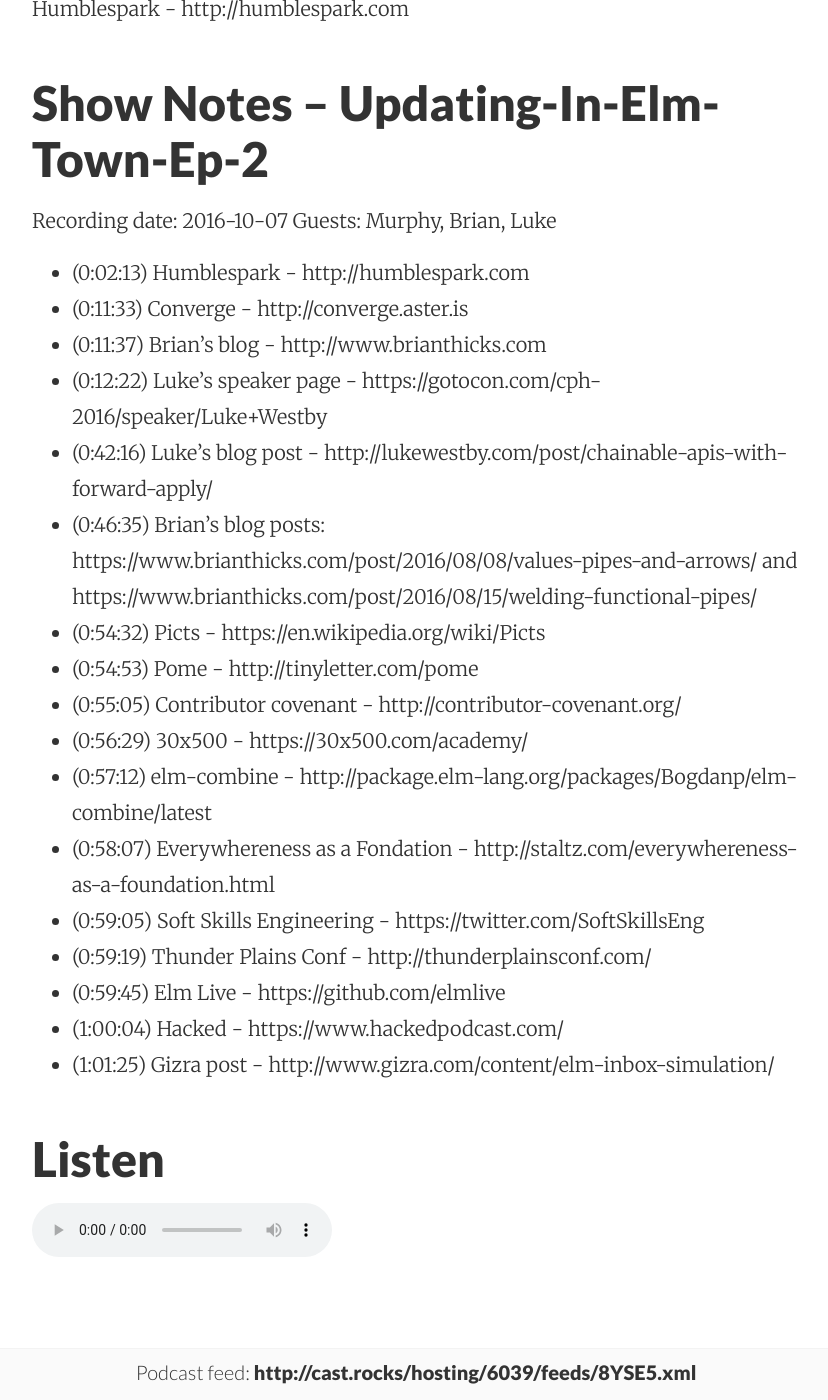
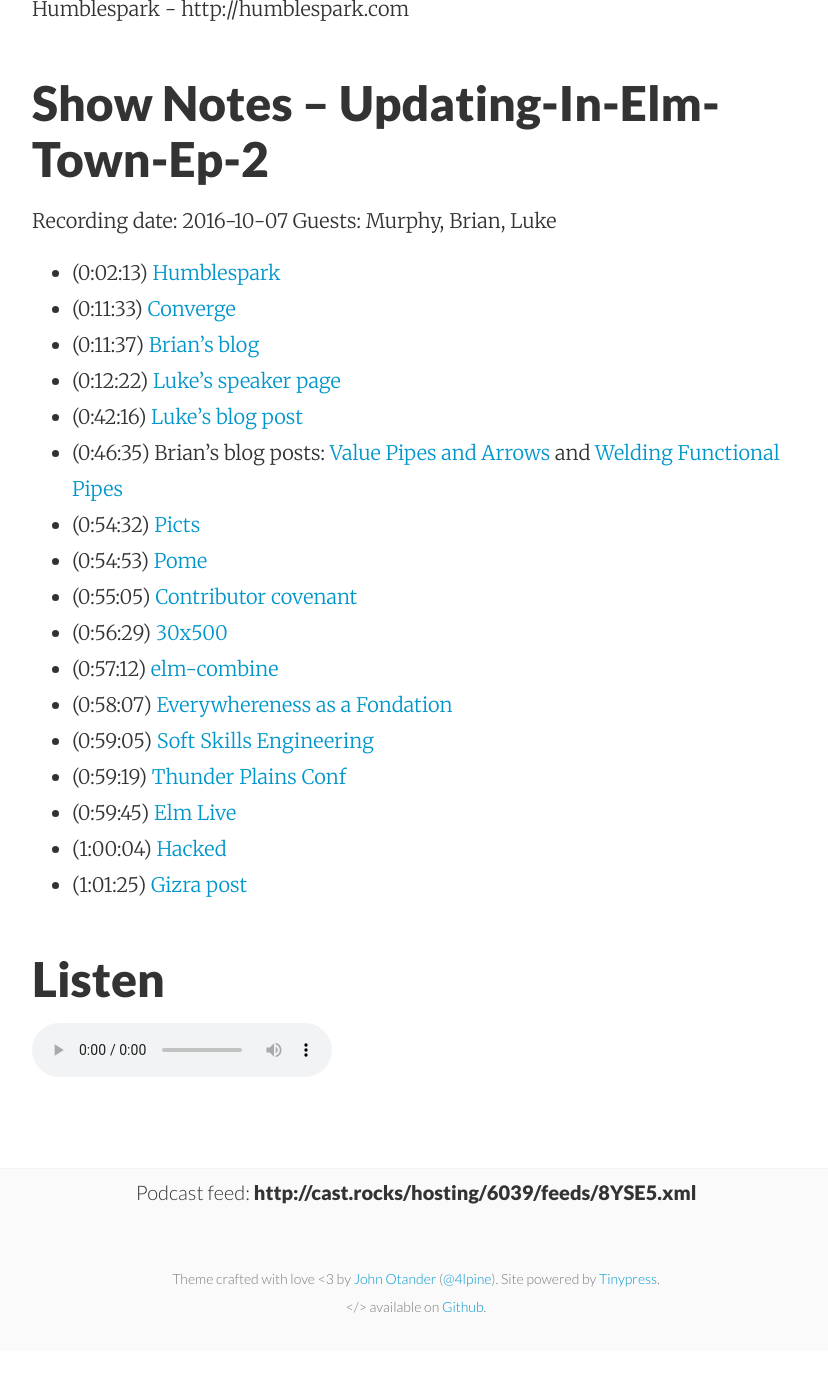
Before and after one commit to elmtown/elmtown.github.io, a Jekyll site: the page built from _posts/2016-10-07-updating-in-elm-town-episode-2.markdown, in a window 1280 px wide and 1400 px high, scrolled down 664 px. Shown: the whole window, without its empty margins (224-1052 px from the left). Built offline with Jekyll 4.4.1, drawn with Linux system fonts in a browser that asks for light colours; after the commit the page ends 2015 px from its top, so only the background shows below that; some of the changed lines change nothing that is shown.

Commit message:
Add links to show notes for episode 2

```diff
--- a/_posts/2016-10-07-updating-in-elm-town-episode-2.markdown
+++ b/_posts/2016-10-07-updating-in-elm-town-episode-2.markdown
@@ -14,23 +14,23 @@
 Recording date: 2016-10-07
 Guests: Murphy, Brian, Luke
 
-- (0:02:13) Humblespark - http://humblespark.com
-- (0:11:33) Converge - http://converge.aster.is
-- (0:11:37) Brian's blog - http://www.brianthicks.com
-- (0:12:22) Luke's speaker page - https://gotocon.com/cph-2016/speaker/Luke+Westby
-- (0:42:16) Luke's blog post - http://lukewestby.com/post/chainable-apis-with-forward-apply/
-- (0:46:35) Brian's blog posts: https://www.brianthicks.com/post/2016/08/08/values-pipes-and-arrows/ and https://www.brianthicks.com/post/2016/08/15/welding-functional-pipes/
-- (0:54:32) Picts - https://en.wikipedia.org/wiki/Picts
-- (0:54:53) Pome - http://tinyletter.com/pome
-- (0:55:05) Contributor covenant - http://contributor-covenant.org/
-- (0:56:29) 30x500 - https://30x500.com/academy/
-- (0:57:12) elm-combine - http://package.elm-lang.org/packages/Bogdanp/elm-combine/latest
-- (0:58:07) Everywhereness as a Fondation - http://staltz.com/everywhereness-as-a-foundation.html
-- (0:59:05) Soft Skills Engineering - https://twitter.com/SoftSkillsEng
-- (0:59:19) Thunder Plains Conf - http://thunderplainsconf.com/
-- (0:59:45) Elm Live - https://github.com/elmlive
-- (1:00:04) Hacked - https://www.hackedpodcast.com/
-- (1:01:25) Gizra post - http://www.gizra.com/content/elm-inbox-simulation/
+- (0:02:13) [Humblespark](http://humblespark.com)
+- (0:11:33) [Converge](http://converge.aster.is)
+- (0:11:37) [Brian's blog](http://www.brianthicks.com)
+- (0:12:22) [Luke's speaker page](https://gotocon.com/cph-2016/speaker/Luke+Westby)
+- (0:42:16) [Luke's blog post](http://lukewestby.com/post/chainable-apis-with-forward-apply/)
+- (0:46:35) Brian's blog posts: [Value Pipes and Arrows](https://www.brianthicks.com/post/2016/08/08/values-pipes-and-arrows/) and [Welding Functional Pipes](https://www.brianthicks.com/post/2016/08/15/welding-functional-pipes/)
+- (0:54:32) [Picts](https://en.wikipedia.org/wiki/Picts)
+- (0:54:53) [Pome](http://tinyletter.com/pome)
+- (0:55:05) [Contributor covenant](http://contributor-covenant.org/)
+- (0:56:29) [30x500](https://30x500.com/academy/)
+- (0:57:12) [elm-combine](http://package.elm-lang.org/packages/Bogdanp/elm-combine/latest)
+- (0:58:07) [Everywhereness as a Fondation](http://staltz.com/everywhereness-as-a-foundation.html)
+- (0:59:05) [Soft Skills Engineering](https://twitter.com/SoftSkillsEng)
+- (0:59:19) [Thunder Plains Conf](http://thunderplainsconf.com/)
+- (0:59:45) [Elm Live](https://github.com/elmlive)
+- (1:00:04) [Hacked](https://www.hackedpodcast.com/)
+- (1:01:25) [Gizra post](http://www.gizra.com/content/elm-inbox-simulation/)
 
 
 ## Listen
```
